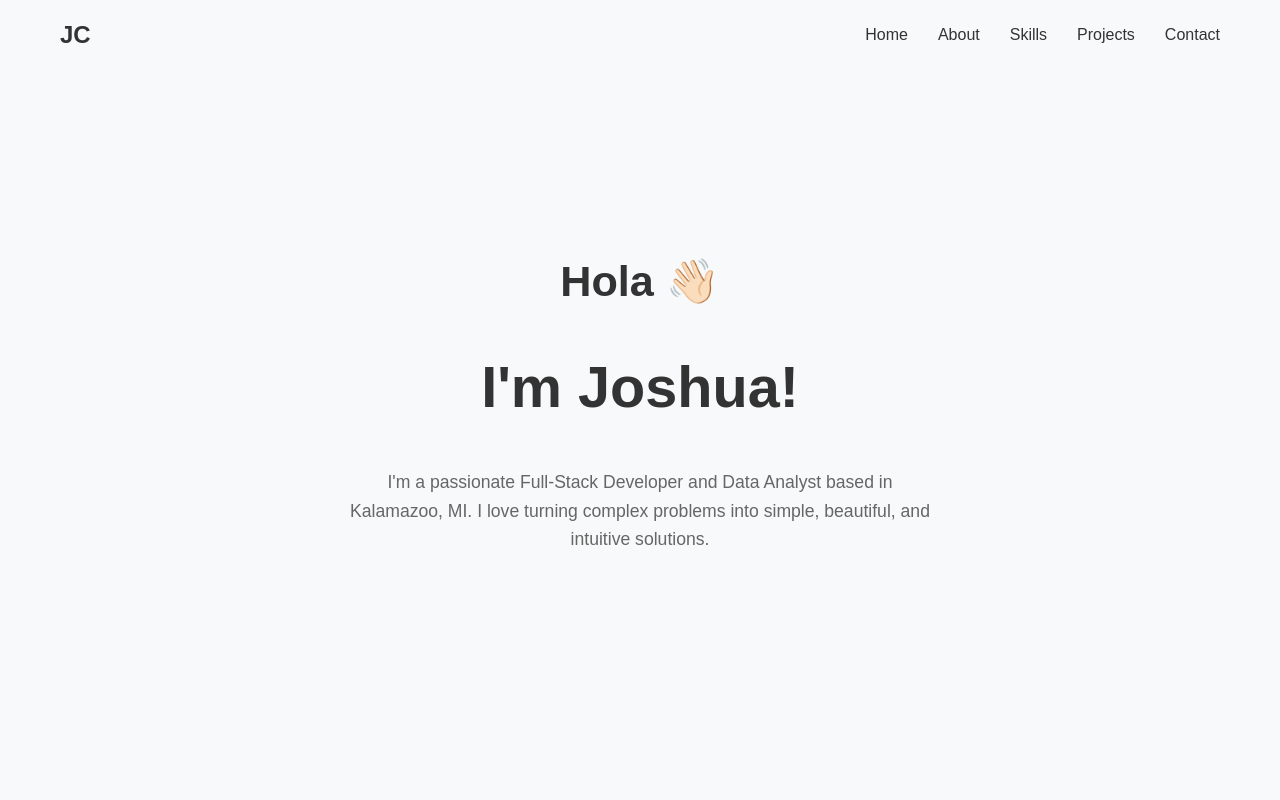
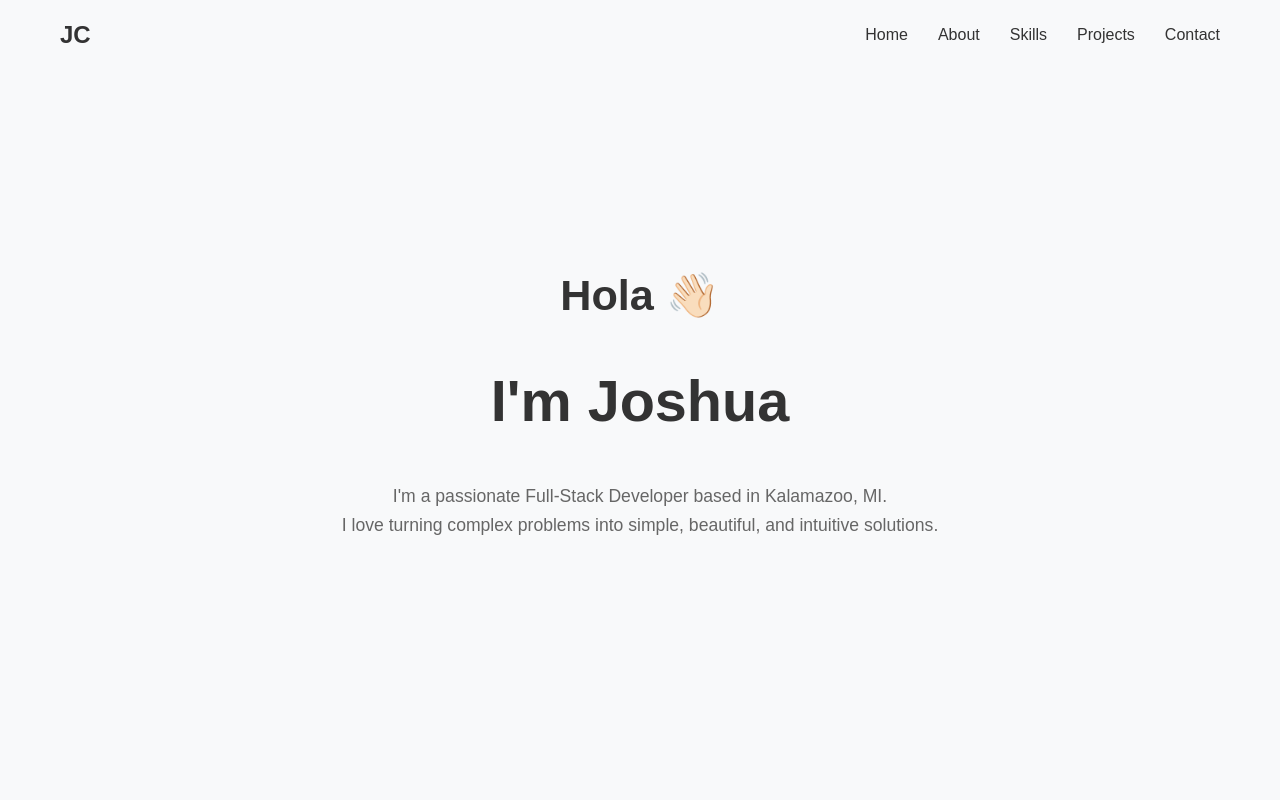
Before and after one commit to joshuachuah/joshuachuah-site, a React (Vite) app: page / in a window 1280 px wide. Shown: the top 800 px of the page. Built offline with nearby package versions, Linux system fonts and the light colour scheme.

Commit message:
fixed home page

```diff
--- a/components/Intro.jsx
+++ b/components/Intro.jsx
@@ -37,12 +37,14 @@ const Intro = () => {
                     </span>
                   </h3>
                   <h3>
-                    <span className="name-text">I'm Joshua!</span>
+                    <span className="name-text">I'm <span className="highlight-name">Joshua</span></span>
                   </h3>
                 </div>
                 <p>
-                  I'm a passionate Full-Stack Developer and Data Analyst based in Kalamazoo, MI.
-                  I love turning complex problems into simple, beautiful, and intuitive solutions.
+                  I'm a passionate Full-Stack Developer based in Kalamazoo, MI.
+                </p>
+                <p>
+                I love turning complex problems into simple, beautiful, and intuitive solutions.
                 </p>
               </div>
             </div>
```
